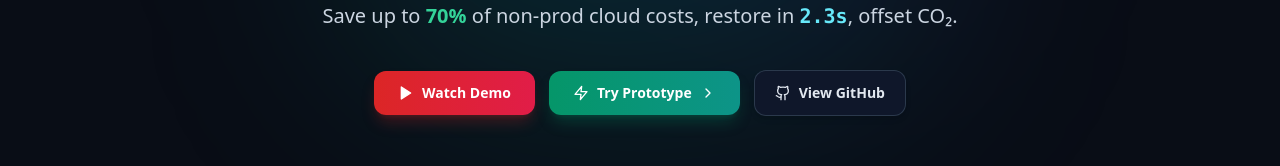
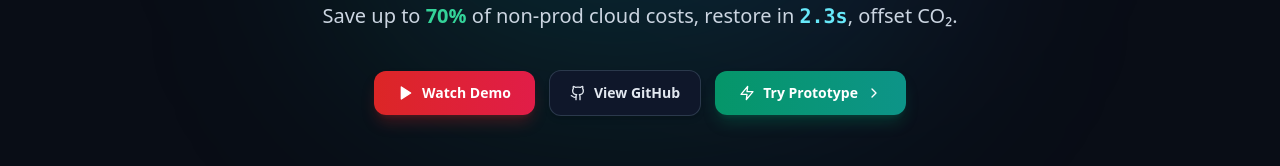
Before and after one commit to vishnu1107-star/CLOUD-PULSE, a Next.js app in the folder frontend/: page / in a window 1280 px wide. Shown: the part 345-511 px from the top of the page. Built offline with nearby package versions, Linux system fonts and the light colour scheme; no server answers.

Commit message:
chore: update hero CTA buttons order and repo link

```diff
--- a/frontend/components/landing-hero.tsx
+++ b/frontend/components/landing-hero.tsx
@@ -52,7 +52,7 @@ export function LandingHero() {
           </p>
         </div>
 
-        {/* 3 CTA Buttons */}
+        {/* 3 CTA Buttons: Watch Demo | View GitHub | Try Prototype */}
         <div className="flex flex-wrap items-center justify-center gap-3.5 pt-2">
 
           {/* CTA 1: Watch Demo */}
@@ -64,7 +64,18 @@ export function LandingHero() {
             <span>Watch Demo</span>
           </button>
 
-          {/* CTA 2: Try Prototype */}
+          {/* CTA 2: View GitHub */}
+          <a
+            href="https://github.com/vishnu1107-star/CLOUD-PULSE"
+            target="_blank"
+            rel="noopener noreferrer"
+            className="inline-flex items-center space-x-2 px-5 py-3 rounded-xl bg-slate-900 hover:bg-slate-800 text-slate-200 hover:text-white font-semibold text-sm border border-slate-700/80 shadow-md transition-all transform hover:-translate-y-0.5"
+          >
+            <Github className="w-4 h-4" />
+            <span>View GitHub</span>
+          </a>
+
+          {/* CTA 3: Try Prototype */}
           <button
             onClick={() => scrollToSection('live-prototype-console')}
             className="inline-flex items-center space-x-2 px-6 py-3 rounded-xl bg-gradient-to-r from-emerald-600 to-teal-600 hover:from-emerald-500 hover:to-teal-500 text-white font-bold text-sm shadow-lg shadow-emerald-600/25 transition-all transform hover:-translate-y-0.5 active:translate-y-0"
@@ -73,17 +84,6 @@ export function LandingHero() {
             <span>Try Prototype</span>
             <ChevronRight className="w-4 h-4" />
           </button>
-
-          {/* CTA 3: View GitHub */}
-          <a
-            href="https://github.com/vishnu1107-star/CLOUD-PULSE-2"
-            target="_blank"
-            rel="noopener noreferrer"
-            className="inline-flex items-center space-x-2 px-5 py-3 rounded-xl bg-slate-900 hover:bg-slate-800 text-slate-200 hover:text-white font-semibold text-sm border border-slate-700/80 shadow-md transition-all transform hover:-translate-y-0.5"
-          >
-            <Github className="w-4 h-4" />
-            <span>View GitHub</span>
-          </a>
         </div>
 
         {/* Headline KPI Snapshot Cards */}
```
